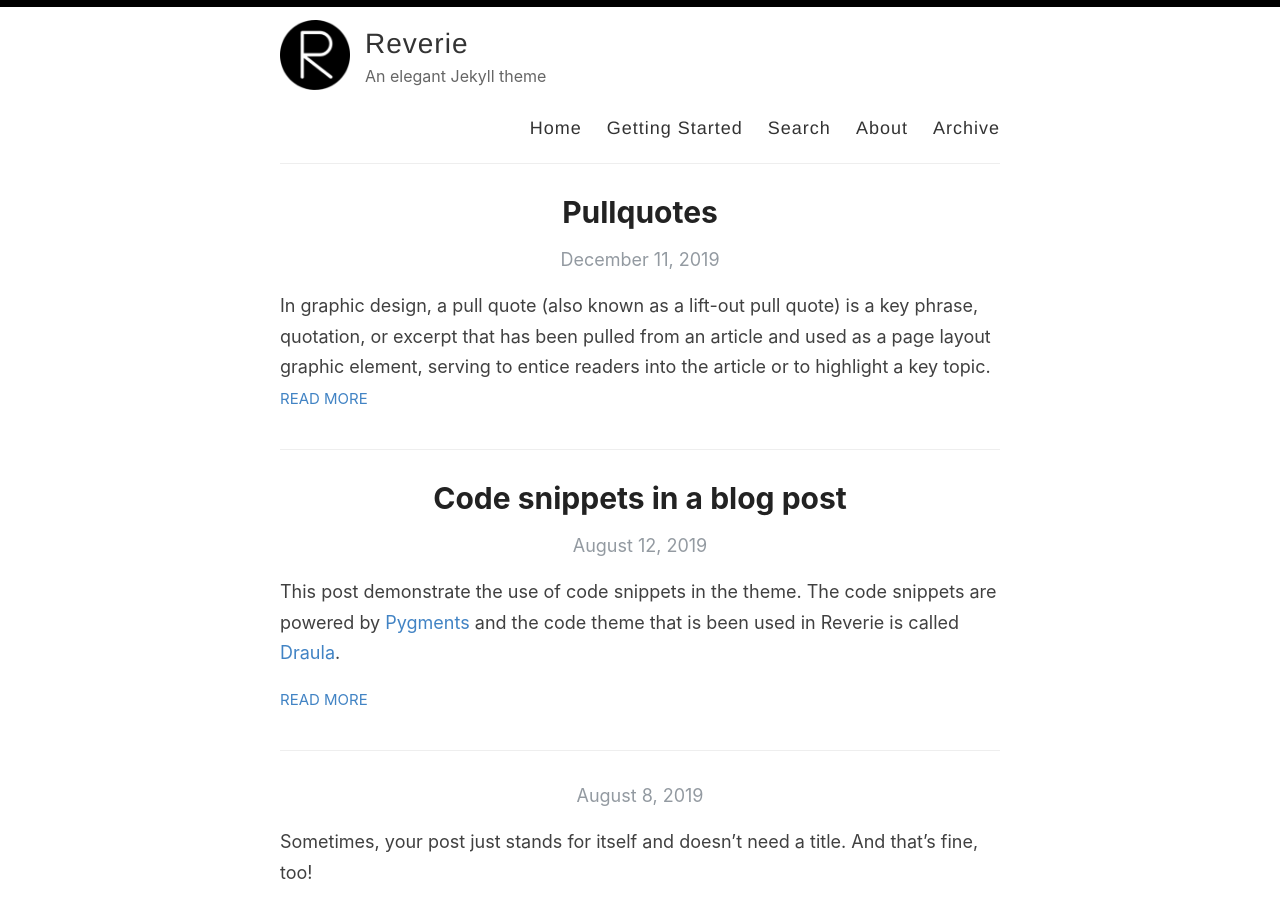
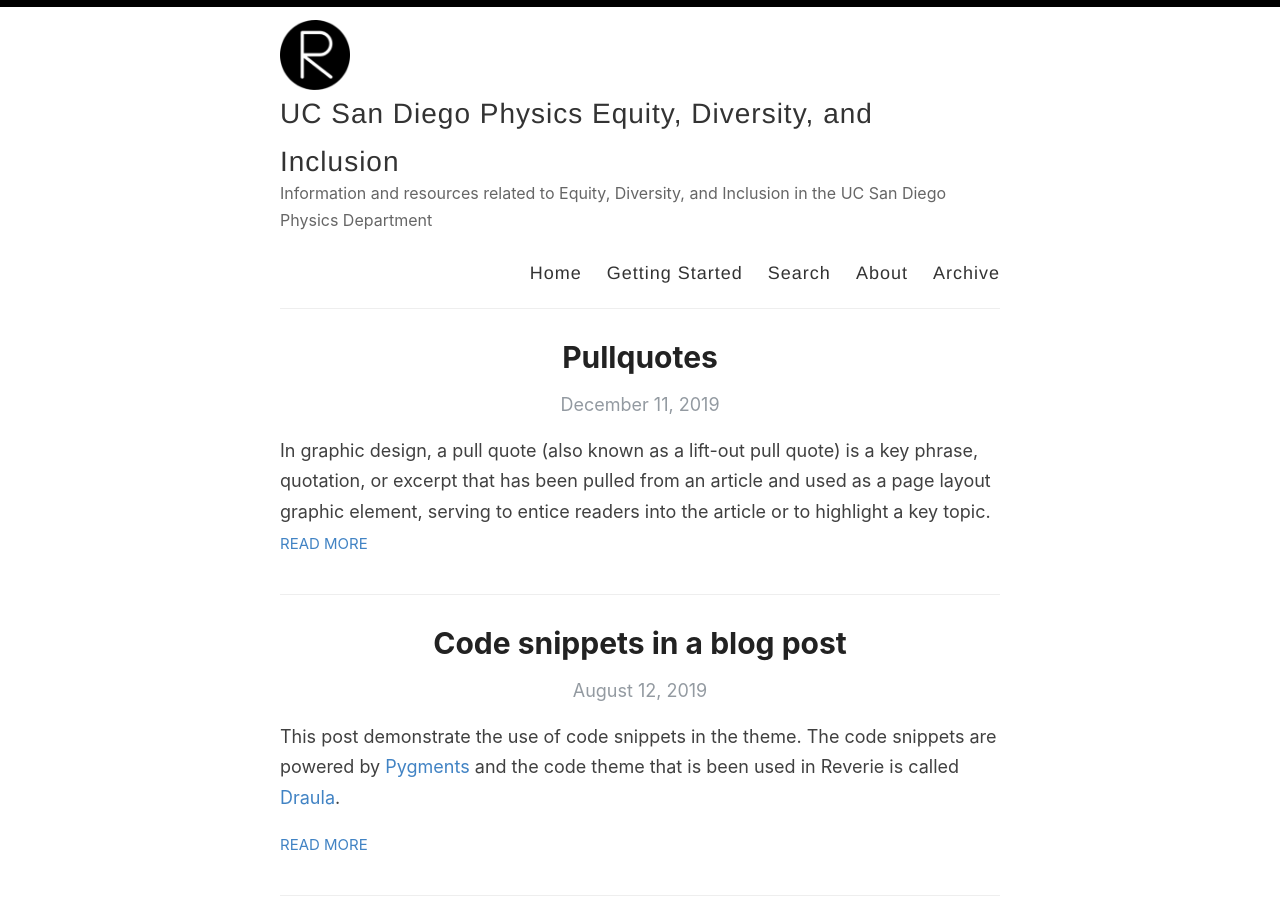
Before and after one commit to jmduarte/diversity, a Jekyll site: the page built from index.html, in a window 1280 px wide and 900 px high. Built offline with Jekyll 4.4.1, drawn with Linux system fonts in a browser that asks for light colours; the list of posts is cut into pages by our own code.

Commit message:
Update _config.yml

```diff
--- a/_config.yml
+++ b/_config.yml
@@ -3,13 +3,13 @@
 #
 
 # Name of your site (displayed in the header)
-name: Reverie
+name: UC San Diego Physics Equity, Diversity, and Inclusion
 
 # Name of the author
-author: UCSD Physics EDI Committee
+author: UC San Diego Physics EDI Committee
 
 # Short bio or description (displayed in the header)
-description: An elegant Jekyll theme
+description: Information and resources related to Equity, Diversity, and Inclusion in the UC San Diego Physics Department
 
 # URL of your avatar or profile pic (you could use your GitHub profile pic)
 avatar: /images/reverie.png
@@ -21,18 +21,18 @@ avatar: /images/reverie.png
 # Includes an icon in the footer for each username you enter
 footer-links:
   dribbble:
-  email: amit.d.merchant@gmail.com
+  email: jduarte@ucsd.edu
   facebook:
   flickr:
-  github: amitmerchant1990/reverie
+  github: ucsd-hep-ex/diversity
   instagram:
   linkedin:
   pinterest:
   rss: rss
-  twitter: amit_merchant
+  twitter:
   stackoverflow:
-  youtube: # channel/<your_long_string> or user/<user-name>
-  googleplus: # anything in your profile username that comes after plus.google.com/
+  youtube:
+  googleplus:
   playconsole:
 
 
```
